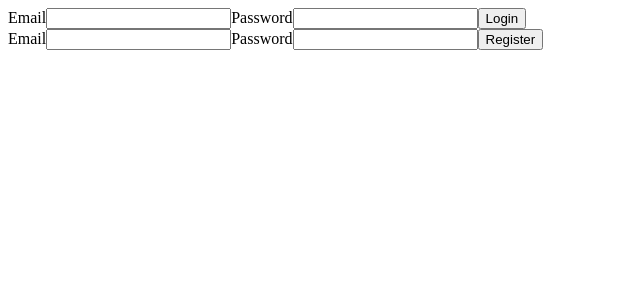
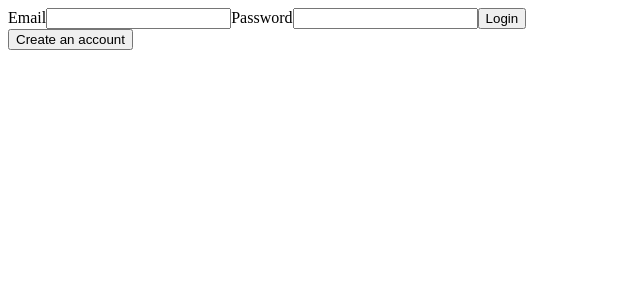
Before and after one commit to emile-tal/authentication, a React (Vite) app: page /login in a window 1280 px wide. Shown: the top 300 px of the page, without its empty margins (0-640 px from the left). Built offline with nearby package versions, Linux system fonts and the light colour scheme.

Commit message:
Separate UI for login and register, add name to register form

```diff
--- a/src/App.tsx
+++ b/src/App.tsx
@@ -2,6 +2,7 @@ import './App.scss'
 
 import { BrowserRouter, Route, Routes } from 'react-router-dom'
 
+import { HomePage } from './pages/HomePage/HomePage'
 import { LoginPage } from './pages/LoginPage/LoginPage'
 
 function App() {
@@ -10,6 +11,7 @@ function App() {
     <BrowserRouter>
       <Routes>
         <Route path='/login' element={<LoginPage />} />
+        <Route path='/home' element={<HomePage />} />
       </Routes>
     </BrowserRouter>
   )
--- a/src/components/LoginForm/LoginForm.tsx
+++ b/src/components/LoginForm/LoginForm.tsx
@@ -1,15 +1,23 @@
 import axios from 'axios'
 import { useState } from "react"
 
-export function LoginForm() {
-    const [email, setEmail] = useState<string>('')
-    const [password, setPassword] = useState<string>('')
+interface Props {
+    login: boolean
+}
+
+export function LoginForm({ login }: Props) {
+    const [email, setEmail] = useState('')
+    const [password, setPassword] = useState('')
+    const [firstName, setFirstName] = useState('')
+    const [lastName, setLastName] = useState('')
 
     const baseUrl = import.meta.env.VITE_API_URL
 
     interface User {
-        email: string;
-        password: string;
+        email: string
+        password: string
+        firstName?: string
+        lastName?: string
     }
 
     const postLogin = async (user: User) => {
@@ -28,6 +36,14 @@ export function LoginForm() {
         setPassword(event.target.value)
     }
 
+    const handleFirstNameChange = (event: React.ChangeEvent<HTMLInputElement>) => {
+        setFirstName(event.target.value)
+    }
+
+    const handleLastNameChange = (event: React.ChangeEvent<HTMLInputElement>) => {
+        setLastName(event.target.value)
+    }
+
     const handleLogin = (event: React.FormEvent) => {
         event.preventDefault()
         const user = {
@@ -43,28 +59,33 @@ export function LoginForm() {
         event.preventDefault()
         const user = {
             email: email,
-            password: password
+            password: password,
+            firstName: firstName,
+            lastName: lastName
         }
         setEmail('')
         setPassword('')
+        setFirstName('')
+        setLastName('')
         postRegister(user)
     }
 
     return (
         <>
-            <form onSubmit={handleLogin}>
+            <form onSubmit={login ? handleLogin : handleRegister}>
+                {login ? '' : (
+                    <>
+                        <label htmlFor="firstName">First Name</label>
+                        <input type="text" name="firstName" value={firstName} onChange={handleFirstNameChange} />
+                        <label htmlFor="lastName">Last Name</label>
+                        <input type="text" name="lastName" value={lastName} onChange={handleLastNameChange} />
+                    </>
+                )}
                 <label htmlFor="email">Email</label>
                 <input type="text" name="email" value={email} onChange={handleEmailChange} />
                 <label htmlFor="password">Password</label>
                 <input type="password" name="password" value={password} onChange={handlePasswordChange} />
-                <button type='submit'>Login</button>
-            </form>
-            <form onSubmit={handleRegister}>
-                <label htmlFor="email">Email</label>
-                <input type="text" name="email" value={email} onChange={handleEmailChange} />
-                <label htmlFor="password">Password</label>
-                <input type="password" name="password" value={password} onChange={handlePasswordChange} />
-                <button type='submit'>Register</button>
+                <button type='submit'>{login ? 'Login' : 'Register'}</button>
             </form>
         </>
     )
--- /dev/null
+++ b/src/pages/HomePage/HomePage.tsx
@@ -0,0 +1,9 @@
+import './HomePage.scss'
+
+export function HomePage() {
+    return (
+        <div>
+            <h1>{`Welcome ...`}</h1>
+        </div>
+    )
+}
--- a/src/pages/LoginPage/LoginPage.tsx
+++ b/src/pages/LoginPage/LoginPage.tsx
@@ -1,9 +1,21 @@
 import './LoginPage.scss'
 
 import { LoginForm } from '../../components/LoginForm/LoginForm'
+import { useState } from 'react'
 
 export function LoginPage() {
+    const [login, setLogin] = useState(true)
+
     return (
-        <LoginForm />
+        <div className='login-page'>
+            <LoginForm login={login} />
+            <button className='login-page__toggle' onClick={() => setLogin(!login)}>
+                {login ? (
+                    "Create an account"
+                ) : (
+                    "Already registered? Login instead"
+                )}
+            </button>
+        </div>
     )
 }
```
Also changed, not shown: src/pages/HomePage/HomePage.scss (added).
